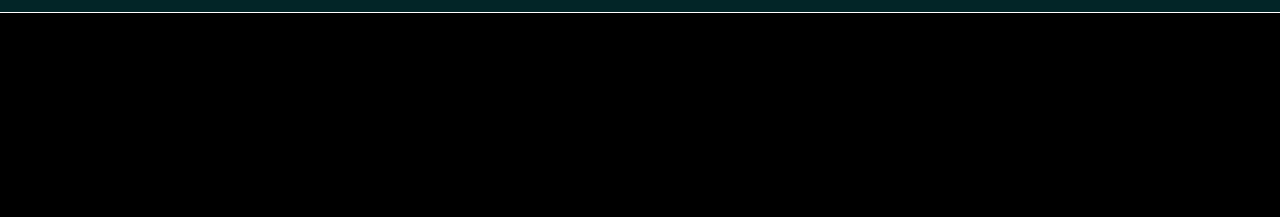
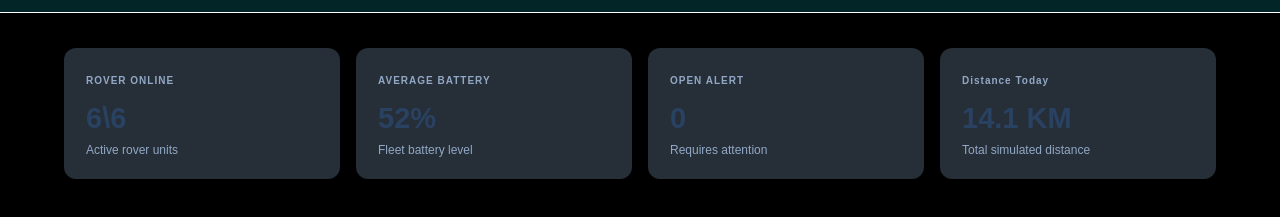
Before and after one commit to Ramaswamykorada/NETRA, a plain HTML site: page index.html in a window 1280 px wide. Shown: the part 69-286 px from the top of the page. Drawn offline with Linux system fonts and the light colour scheme.

Commit message:
Version4

```diff
--- a/index.html
+++ b/index.html
@@ -42,7 +42,30 @@
          <button id="dispatch-open" type="button">+Dispatch Mission</button>
 
     </header>
-
+  <main class="page">
+    <section class="kpi-grid">
+        <article class="kpi-card">
+            <span>ROVER ONLINE</span>
+            <h1 id="online-count">6\6</h1>
+            <p>Active rover units </p>
+        </article>
+         <article class="kpi-card">
+            <span>AVERAGE BATTERY</span>
+            <h1 id="average-battery">52%</h1>
+            <p>Fleet battery level </p>
+        </article>
+         <article class="kpi-card">
+            <span>OPEN ALERT</span>
+            <h1 id="alert">0</h1>
+            <p>Requires attention</p>
+        </article>
+         <article class="kpi-card">
+            <span>Distance Today</span>
+            <h1 id="distance">14.1 KM</h1>
+            <p>Total simulated distance</p>
+        </article>
+    </section>
+  </main>
 
 
 </body>
--- a/style.css
+++ b/style.css
@@ -106,3 +106,51 @@ nav a:hover
     font-family: monospace;
     margin-left: 10px;
 }
+.page
+{
+    padding: 35px 5%;
+}
+.page p
+{
+color: #91a8c5;
+}
+.kpi-grid
+{
+    display: grid;
+    grid-template-columns: repeat(4,1fr);
+    gap: 16px;
+    margin-bottom:  30px;
+}
+.kpi-card
+{
+    background-color: #262e38;
+    border: 1px soild #2a4262;
+    border-radius: 12px;
+    padding: 22px;
+    transition:0.2s;
+}
+.kpi-card:hover
+{
+    border-color: #43f2ff;
+    transform: translateY(-3px);
+}
+
+.kpi-card span
+{
+    color: #91a8c5;
+    font-size: 10px;
+    font-weight: bold;
+    letter-spacing: 1px;
+}
+.kpi-card h1
+{
+    color: #2a4262;
+    font-size: 29px;
+    margin:14px 0 8px;
+}
+.kpi-card p
+{
+    color: #91a8c5;
+    font-size: 12px;
+    margin-top: 5px;
+}
```
